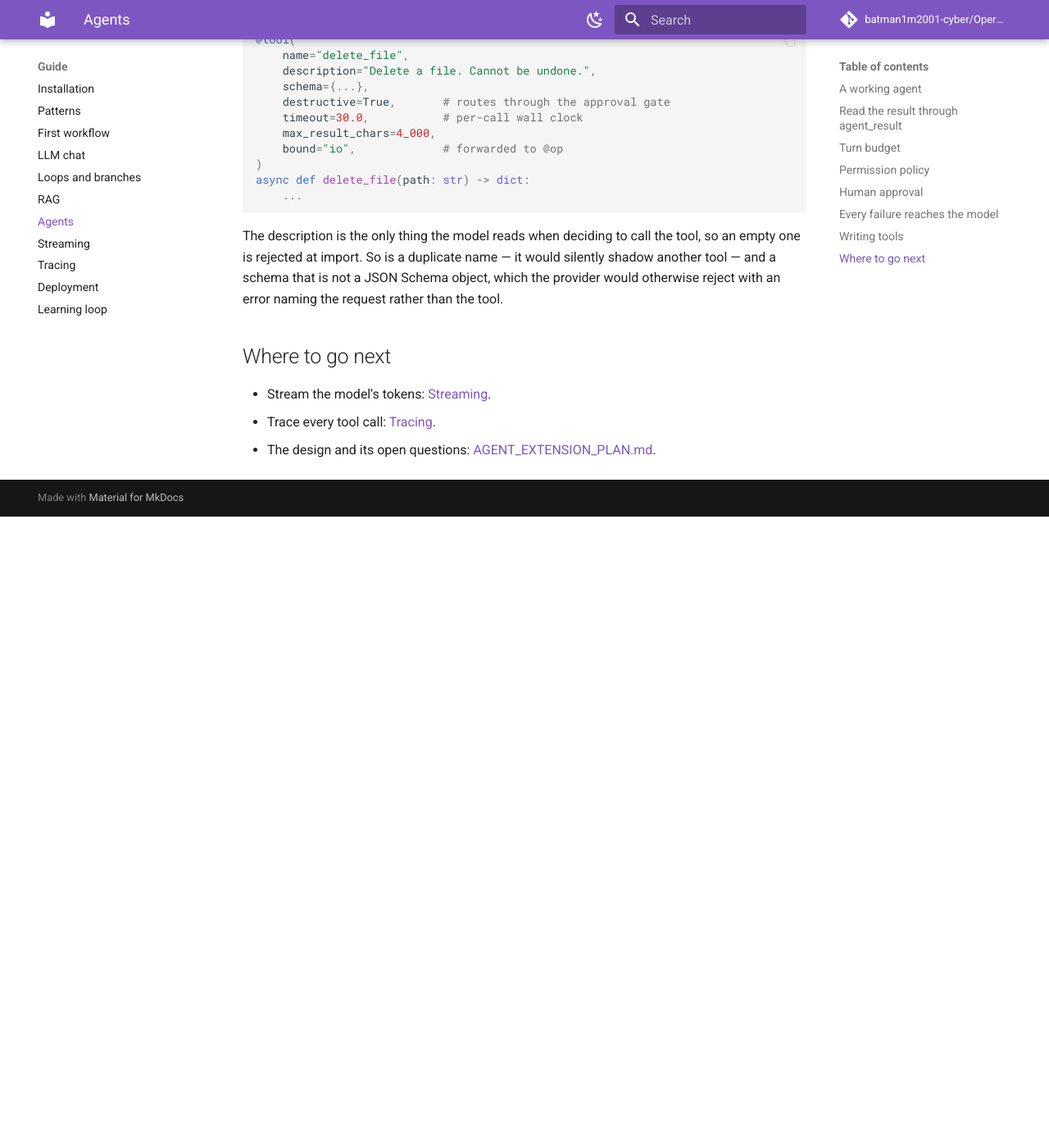
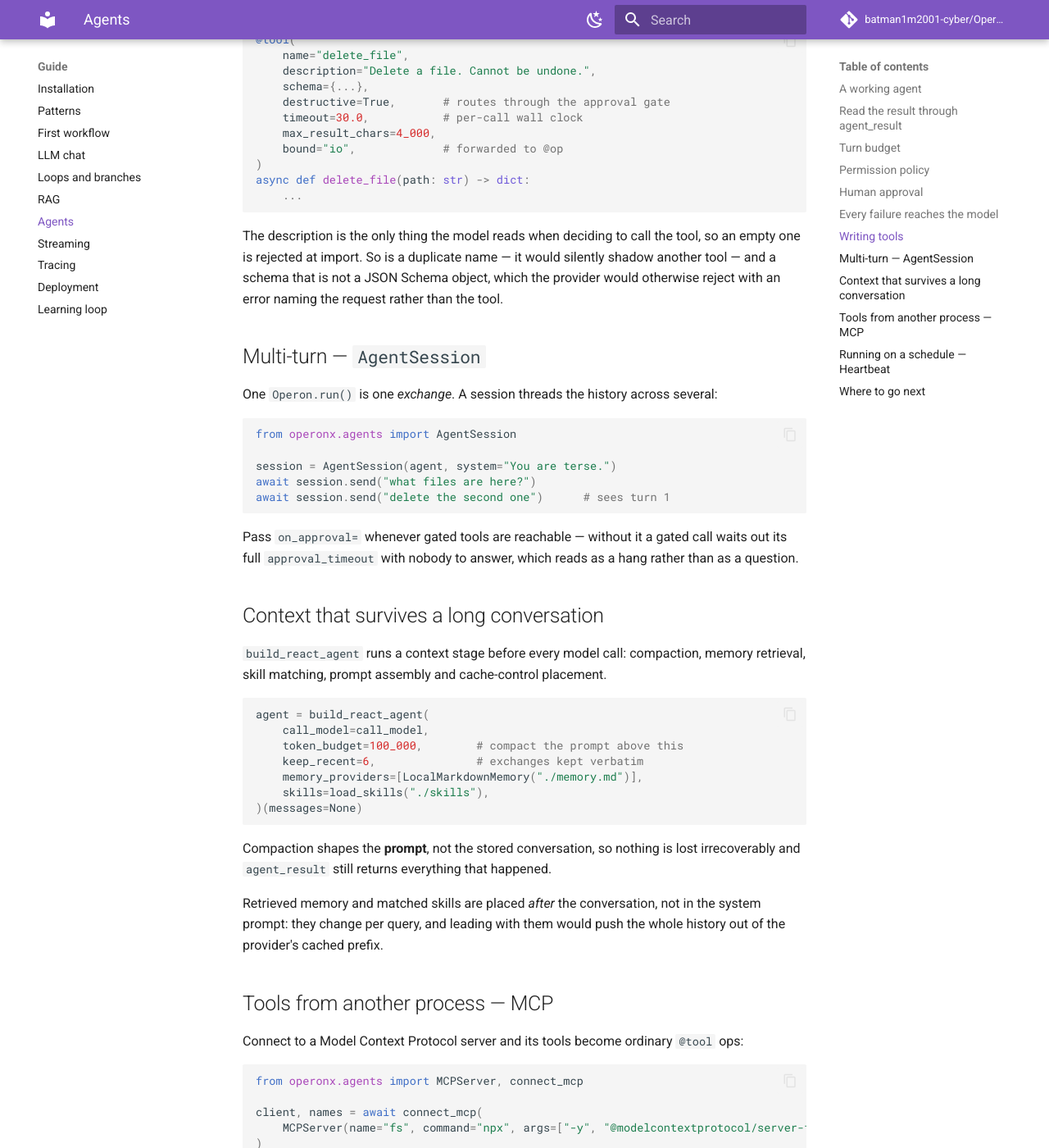
Before and after one commit to batman1m2001-cyber/Operonx, an MkDocs documentation site: the page built from docs/guide/05-agents.md, in a window 1280 px wide and 1400 px high, scrolled down 3515 px. Shown: the whole window at 82% size. Built offline with MkDocs 1.6.1 and Material for MkDocs 9.7.7, drawn with Linux system fonts in a browser that asks for light colours; comment, search, counter and statistics services are not loaded; before the commit the page ends 4145 px from its top, so only the background shows below that; some of the changed text lies outside the part shown.

Commit message:
docs(guide): bring the tutorial up to the shipped API
The guide still taught `GraphOp.loop(until=…)` and `@graph.loop(…)`, both
removed in 1.0.0 — a reader following it got an AttributeError. Replaced
with the back-edge form the cycle rewrite actually expects, plus the two
consequences that are easy to get wrong: iterations are siblings tagged
`#N` rather than nested, and the loop ends when no back-edge source fired
rather than on a counter.

Structured output was never documented for users at all, despite shipping
in 1.0.0 and being the reason `ask()` and `ParserOp` were deleted.
02-llm-chat now covers `fields=`/`parser=`/`validators=`/`max_retries=`
and the three rules that bite: a missing field is an error (that is what
lets max_retries fire), a union schema must mark its optional entries
`"name?: type"` or every call burns its retries, and an `@`-prefixed
validator value is a default rather than an allowed value.

05-agents stopped at a single-turn agent. Added the parts that shipped
since: AgentSession for multi-turn, the context stage (compaction, memory,
skills, cache placement) with the reason retrieved context goes *after*
the conversation, MCP, and Heartbeat. Each carries the failure that makes
it worth knowing — an unanswered approval reads as a hang, an unannotated
MCP tool is gated by default, an overlapping beat is skipped and counted
rather than queued.

Every snippet added here was executed before committing, not eyeballed:
the loop runs to `count: [1,2,3,4,5]`, the structured LLMOp builds with
the fields as outputs, and every signature the agent snippets rely on was
checked by introspection. Twice this week a doc taught a call that did not
exist.

````diff
--- a/docs/guide/05-agents.md
+++ b/docs/guide/05-agents.md
@@ -184,8 +184,96 @@ it would silently shadow another tool — and a schema that is not a JSON
 Schema object, which the provider would otherwise reject with an error
 naming the request rather than the tool.
 
+## Multi-turn — `AgentSession`
+
+One `Operon.run()` is one *exchange*. A session threads the history across
+several:
+
+```python
+from operonx.agents import AgentSession
+
+session = AgentSession(agent, system="You are terse.")
+await session.send("what files are here?")
+await session.send("delete the second one")      # sees turn 1
+```
+
+Pass `on_approval=` whenever gated tools are reachable — without it a
+gated call waits out its full `approval_timeout` with nobody to answer,
+which reads as a hang rather than as a question.
+
+## Context that survives a long conversation
+
+`build_react_agent` runs a context stage before every model call:
+compaction, memory retrieval, skill matching, prompt assembly and
+cache-control placement.
+
+```python
+agent = build_react_agent(
+    call_model=call_model,
+    token_budget=100_000,        # compact the prompt above this
+    keep_recent=6,               # exchanges kept verbatim
+    memory_providers=[LocalMarkdownMemory("./memory.md")],
+    skills=load_skills("./skills"),
+)(messages=None)
+```
+
+Compaction shapes the **prompt**, not the stored conversation, so nothing
+is lost irrecoverably and `agent_result` still returns everything that
+happened.
+
+Retrieved memory and matched skills are placed *after* the conversation,
+not in the system prompt: they change per query, and leading with them
+would push the whole history out of the provider's cached prefix.
+
+## Tools from another process — MCP
+
+Connect to a Model Context Protocol server and its tools become ordinary
+`@tool` ops:
+
+```python
+from operonx.agents import MCPServer, connect_mcp
+
+client, names = await connect_mcp(
+    MCPServer(name="fs", command="npx", args=["-y", "@modelcontextprotocol/server-filesystem", "."])
+)
+try:
+    agent = build_react_agent(call_model=..., )(messages=None)   # build AFTER registering
+finally:
+    await client.close()
+```
+
+Needs `operonx[mcp]`. Three things it does that are worth knowing:
+
+- Tools are namespaced `server__tool`, so a third-party server cannot
+  shadow a local one.
+- A tool the server does **not** annotate as read-only is gated by
+  default. Absent hints mean unknown, and unknown third-party code asks a
+  human. If a live run seems to hang, this is usually why.
+- Registration must happen **before** the graph is built —
+  `get_tool_definitions()` reads the registry at build time.
+
+## Running on a schedule — `Heartbeat`
+
+For agents nobody is talking to:
+
+```python
+from operonx.agents import Heartbeat
+
+hb = Heartbeat(session, "Check the queue and handle anything new.", interval=300)
+await hb.start()
+...
+await hb.stop()
+```
+
+An overlapping beat is **skipped and counted** (`hb.skipped`) rather than
+queued — a backlog never drains. A failing beat does not stop the clock.
+
 ## Where to go next
 
 - Stream the model's tokens: [Streaming](06-streaming.md).
 - Trace every tool call: [Tracing](07-tracing.md).
-- The design and its open questions: [AGENT_EXTENSION_PLAN.md](https://github.com/batman1m2001-cyber/Operonx/blob/main/AGENT_EXTENSION_PLAN.md).
+- Teach the agent from its own work: [Learning loop](09-learning-loop.md).
+- Keep a credential out of the trace:
+  [Observability](../architecture/observability.md).
+- What is known-broken today:
+  [Open findings](https://github.com/batman1m2001-cyber/Operonx/blob/main/docs/design/OPEN_FINDINGS.md).
````
Also changed, not shown: docs/guide/00b-patterns.md (+27 -22 lines), docs/guide/02-llm-chat.md (+43 -0 lines).
